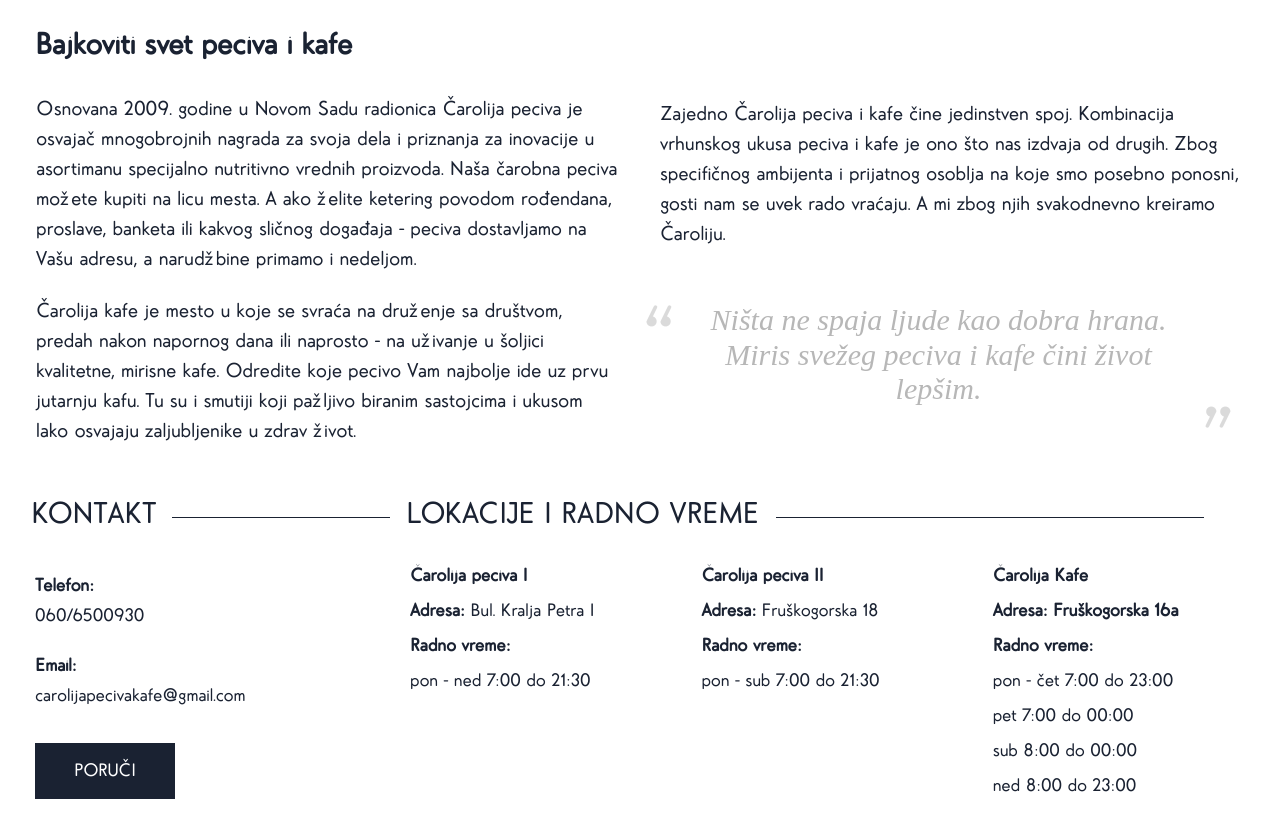
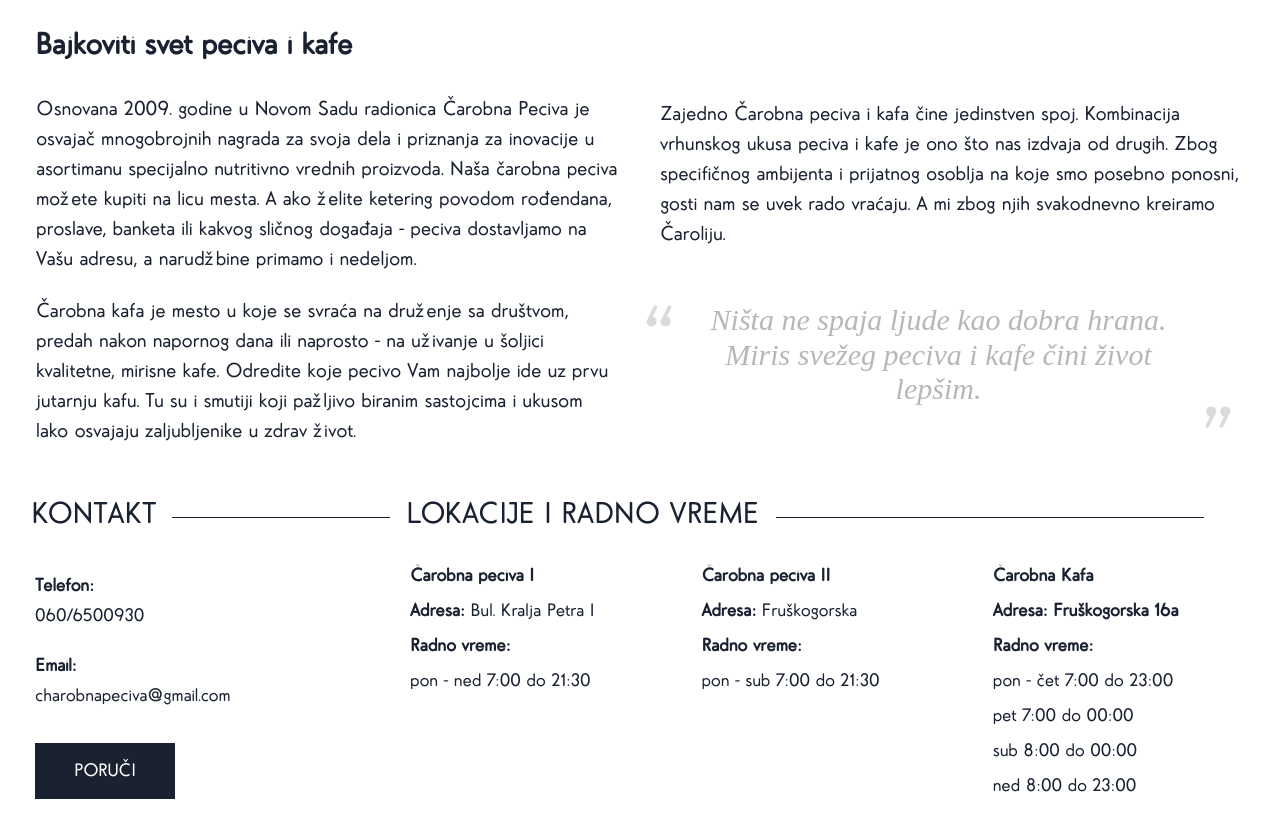
Before and after one commit to JovanaSelih/carolija-peciva, a plain HTML site: page index.html in a window 1280 px wide. Shown: the part 1904-2742 px from the top of the page. Drawn offline with nearby package versions, Linux system fonts and the light colour scheme; files whose address does not match are found by name.

Commit message:
promena naziva

```diff
--- a/index.html
+++ b/index.html
@@ -4,7 +4,7 @@
 <head>
   <meta charset="utf-8">
   <meta http-equiv="x-ua-compatible" content="ie=edge">
-  <title>Čarolija Peciva & Kafe</title>
+  <title>Charobna Peciva</title>
   <meta name="description" content="Peciva vrhunskog kvaliteta, čarobni zalogaji za svaku priliku">
   <meta name="viewport" content="width=device-width, initial-scale=1, shrink-to-fit=no">
 
@@ -21,14 +21,14 @@
   <header>
     <div class="container clearfix">
     <a href="index.html" class="header-logo-large">
-      <img src="img/carolija-logo-large.png" alt="Carolija Peciva & Kafe logo">
+      <img src="img/carolija-logo-large.png" alt="Charobna Peciva logo">
     </a>
     <a href="javascript:;" class="burger">
       <span></span>
     </a>
     <nav class="nav">
       <a href="index.html" class="header-logo-small">
-        <img src="img/carolija-logo.png" alt="Carolija Peciva & Kafe logo">
+        <img src="img/carolija-logo.png" alt="Charobna Peciva logo">
       </a>
       <ul class="unstile-list">
         <li><a href="index.html" class="active"></a></li>
@@ -193,9 +193,9 @@
       <div class="container">
         <h3><span>O nama</span></h3>
         <h4>Bajkoviti svet peciva i kafe</h4>
-        <p>Osnovana 2009. godine u Novom Sadu radionica Čarolija peciva je osvajač mnogobrojnih nagrada za svoja dela i priznanja za inovacije u asortimanu specijalno nutritivno vrednih proizvoda. Naša čarobna peciva možete kupiti na licu mesta. A ako želite ketering povodom rođendana, proslave, banketa ili kakvog sličnog događaja - peciva dostavljamo na Vašu adresu, a narudžbine primamo i nedeljom.</p>
-        <p>Čarolija kafe je mesto u koje se svraća na druženje sa društvom, predah nakon napornog dana ili naprosto - na uživanje u šoljici kvalitetne, mirisne kafe. Odredite koje pecivo Vam najbolje ide uz prvu jutarnju kafu. Tu su i smutiji koji pažljivo biranim sastojcima i ukusom lako osvajaju zaljubljenike u zdrav život.</p>
-        <p>Zajedno Čarolija peciva i kafe čine jedinstven spoj. Kombinacija vrhunskog ukusa peciva i kafe je ono što nas izdvaja od drugih. Zbog specifičnog ambijenta i prijatnog osoblja na koje smo posebno ponosni, gosti nam se uvek rado vraćaju. A mi zbog njih svakodnevno kreiramo Čaroliju.</p>
+        <p>Osnovana 2009. godine u Novom Sadu radionica Čarobna Peciva je osvajač mnogobrojnih nagrada za svoja dela i priznanja za inovacije u asortimanu specijalno nutritivno vrednih proizvoda. Naša čarobna peciva možete kupiti na licu mesta. A ako želite ketering povodom rođendana, proslave, banketa ili kakvog sličnog događaja - peciva dostavljamo na Vašu adresu, a narudžbine primamo i nedeljom.</p>
+        <p>Čarobna kafa je mesto u koje se svraća na druženje sa društvom, predah nakon napornog dana ili naprosto - na uživanje u šoljici kvalitetne, mirisne kafe. Odredite koje pecivo Vam najbolje ide uz prvu jutarnju kafu. Tu su i smutiji koji pažljivo biranim sastojcima i ukusom lako osvajaju zaljubljenike u zdrav život.</p>
+        <p>Zajedno Čarobna peciva i kafa čine jedinstven spoj. Kombinacija vrhunskog ukusa peciva i kafe je ono što nas izdvaja od drugih. Zbog specifičnog ambijenta i prijatnog osoblja na koje smo posebno ponosni, gosti nam se uvek rado vraćaju. A mi zbog njih svakodnevno kreiramo Čaroliju.</p>
         <blockquote>
           Ništa ne spaja ljude kao dobra hrana. Miris svežeg peciva i kafe čini život lepšim.
         </blockquote>
@@ -210,7 +210,7 @@
         <h3><span>Kontakt</span></h3>
         <ul>
          <li><strong>Telefon:</strong> 060/6500930</li>
-         <li><strong>Email:</strong> carolijapecivakafe@gmail.com</li>
+         <li><strong>Email:</strong> charobnapeciva@gmail.com</li>
          <li>
          <a href="#modal" class="btn">Poruči</a>
          </li>
@@ -219,19 +219,19 @@
         <li class="info-location">
           <h3><span>Lokacije i radno vreme</span></h3>
            <ul>
-              <li><strong>Čarolija peciva I</strong></li>
+              <li><strong>Čarobna peciva I</strong></li>
               <li><strong>Adresa:</strong> Bul. Kralja Petra I</li>
               <li><strong>Radno vreme:</strong></li>
               <li>pon - ned 7:00 do 21:30</li>
            </ul>
           <ul>
-              <li><strong>Čarolija peciva II</strong></li>
-              <li><strong>Adresa:</strong> Fruškogorska 18</li>
+              <li><strong>Čarobna peciva II</strong></li>
+              <li><strong>Adresa:</strong> Fruškogorska</li>
               <li><strong>Radno vreme:</strong></li>
               <li>pon - sub 7:00 do 21:30</li>
           </ul>
           <ul>
-              <li><strong>Čarolija Kafe</strong></li>
+              <li><strong>Čarobna Kafa</strong></li>
               <li><strong>Adresa: Fruškogorska 16a</strong></li>
               <li><strong>Radno vreme:</strong></li>
               <li>pon - čet 7:00 do 23:00</li>
@@ -247,7 +247,7 @@
   <footer>
     <div class="container clearfix">
     <a href="index.html" class="header-logo-large">
-      <img src="img/carolija-logo-large.png" alt="Carolija Peciva & Kafe logo">
+      <img src="img/carolija-logo-large.png" alt="Charobna Peciva logo">
     </a>
     <ul>
       <li><a href="https://www.facebook.com/"><img src="img/fb.png" alt=""></a></li>
```
